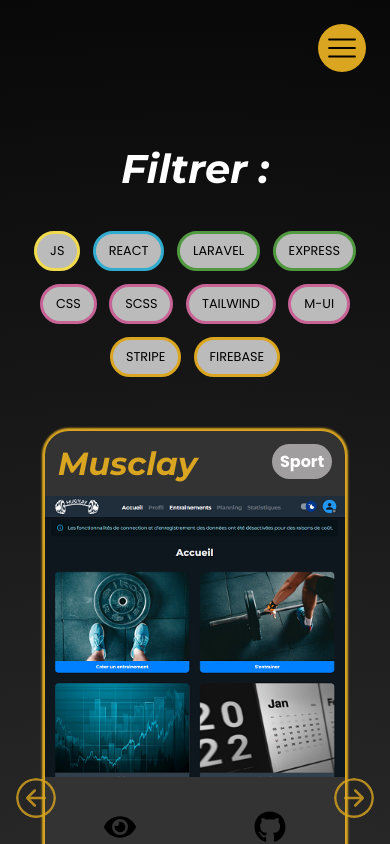
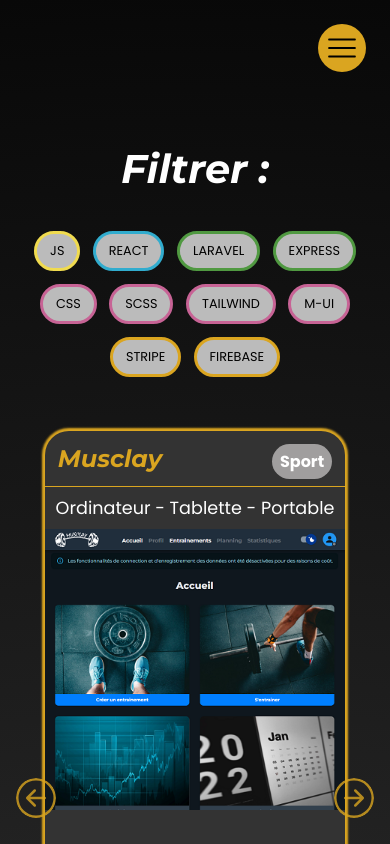
Before and after one commit to B-Frederic/mon-portfolio, a React (Vite) app: page /projets in a window 390 px wide. Shown: the top 844 px of the page. Built offline with nearby package versions, Linux system fonts and the light colour scheme.

Commit message:
add: project dashboard and add data responsive for card

```diff
--- a/src/assets/img/index.js
+++ b/src/assets/img/index.js
@@ -6,5 +6,6 @@ import motmystere from "../img/motmystere.png";
 import musclay from "../img/musclay.png";
 import shopshoes from "../img/shopshoes.png";
 import portfolio from "../img/portfolio.png";
+import dashboard from "../img/dashboard.png";
 
-export {moi, cv, beauty, monshop, motmystere, musclay, shopshoes, portfolio};
+export { moi, cv, beauty, monshop, motmystere, musclay, shopshoes, portfolio,dashboard };
--- a/src/data/data_projects.js
+++ b/src/data/data_projects.js
@@ -1,4 +1,6 @@
-import { beauty, monshop, motmystere, musclay, portfolio, shopshoes } from "../assets/img";
+// Picture
+import { beauty, dashboard, monshop, motmystere, musclay, portfolio, shopshoes } from "../assets/img";
+
 
 const dataProjects = [
     {
@@ -10,6 +12,7 @@ const dataProjects = [
         css: "m-ui",
         back: "laravel",
         tool: "firebase",
+        responsive: "Ordinateur - Tablette - Portable",
         view: "https://musclay.web.app/",
         code: "https://github.com/B-Frederic/musclay",
     },
@@ -20,6 +23,7 @@ const dataProjects = [
         alt: "photo du site Mot Mystère",
         front: "js",
         css: "css",
+        responsive: "Ordinateur - Tablette - Portable",
         view: "https://frederic-betaouaf-motmystere.netlify.app/",
         code: "https://github.com/B-Frederic/Mot-Mystere",
     },
@@ -33,6 +37,7 @@ const dataProjects = [
         back: "express",
         tool: "firebase",
         payment: "stripe",
+        responsive: "Ordinateur - Tablette - Portable",
         view: "https://frederic-monshop.web.app/",
         code: "https://github.com/B-Frederic/monshop",
     },
@@ -45,6 +50,7 @@ const dataProjects = [
         redux: "redux",
         css: "scss",
         payment: "stripe",
+        responsive: "Ordinateur - Tablette - Portable",
         view: "https://frederic-b-beauty-shop.netlify.app/",
         code: "https://github.com/B-Frederic/shop-beauty",
     },
@@ -57,6 +63,7 @@ const dataProjects = [
         redux: "redux",
         css: "tailwind",
         payment: "stripe",
+        responsive: "Ordinateur - Tablette - Portable",
         view: "https://frederic-b-shop-shoes.netlify.app/",
         code: "https://github.com/B-Frederic/shop-shoes",
     },
@@ -67,8 +74,20 @@ const dataProjects = [
         alt: "photo du site Portfolio",
         front: "react",
         css: "scss",
+        responsive: "Ordinateur - Tablette - Portable",
         view: "https://frederic-betaouaf-portfolio.netlify.app/",
         code: "https://github.com/B-Frederic/mon-portfolio",
+    },
+        {
+        title: "Dashboard",
+        tag: "Dashboard",
+        img: `${dashboard}`,
+        alt: "photo du site Dashboard",
+        front: "react",
+        css: "css",
+        responsive: "Ordinateur",
+        view: "https://frederic-b-dashboard.netlify.app/",
+        code: "https://github.com/B-Frederic/dashboard",
     },
 ]
 
--- a/src/pages/Projects.jsx
+++ b/src/pages/Projects.jsx
@@ -79,6 +79,9 @@ const Projects = () => {
             <div className="container-projects--box-card" key={index}>
               <h2>{element.title}</h2>
               <span>{element.tag}</span>
+              <div className="container-projects--box-card-responsive">
+                <p>{element.responsive}</p>
+              </div>
               <img src={element.img} alt={element.alt}></img>
               <div className="container-projects--box-card-social">
                 <Link
--- a/src/styles/pages/_projects.scss
+++ b/src/styles/pages/_projects.scss
@@ -100,7 +100,12 @@
             h2{
                 font-size: 2rem;
                 padding: 0.8rem;
-                color: var(--goldenrod)
+                color: var(--goldenrod);
+                border-bottom: 1px solid var(--goldenrod);
+
+                @media (max-width: 900px){
+                    font-size: 1.5rem;
+                }
             }
 
             span{
@@ -116,6 +121,13 @@
 
             img{
                 width: 100%;
+            }
+
+            &-responsive{
+                padding: 0.5rem 0;
+                font-size: 1.1rem;
+                text-align: center;
+                color: var(--white);
             }
 
             &-social{
```
Also changed, not shown: src/assets/img/dashboard.png (added).
